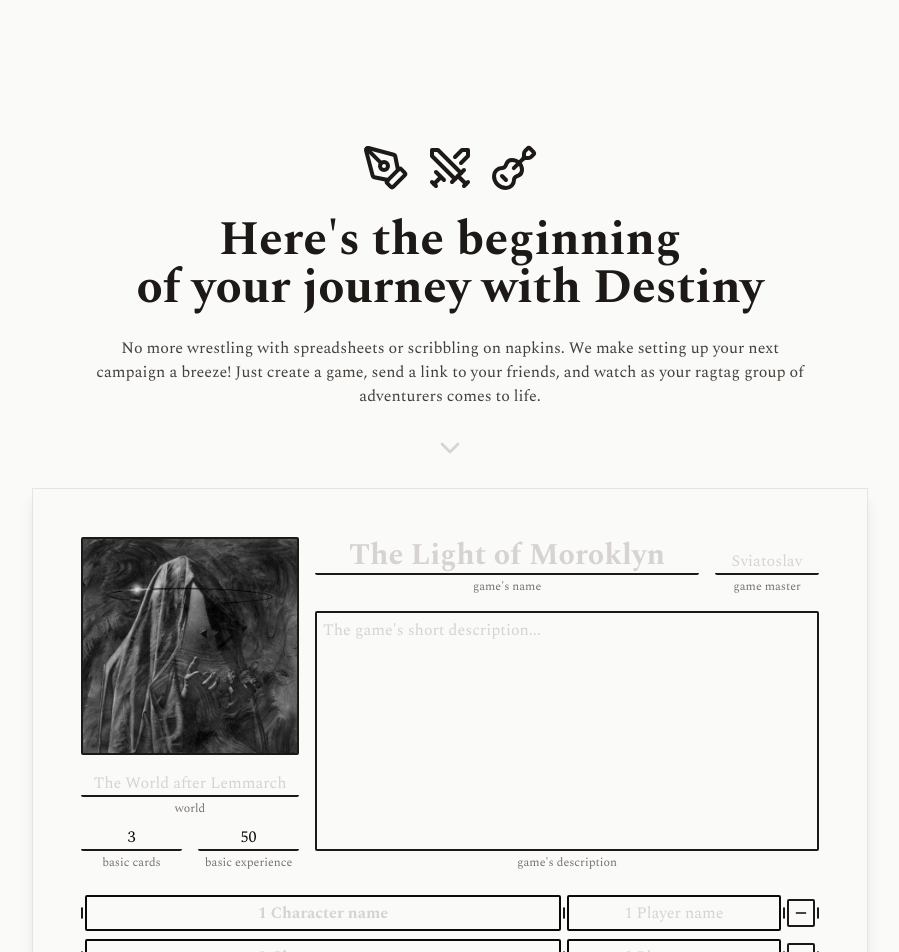
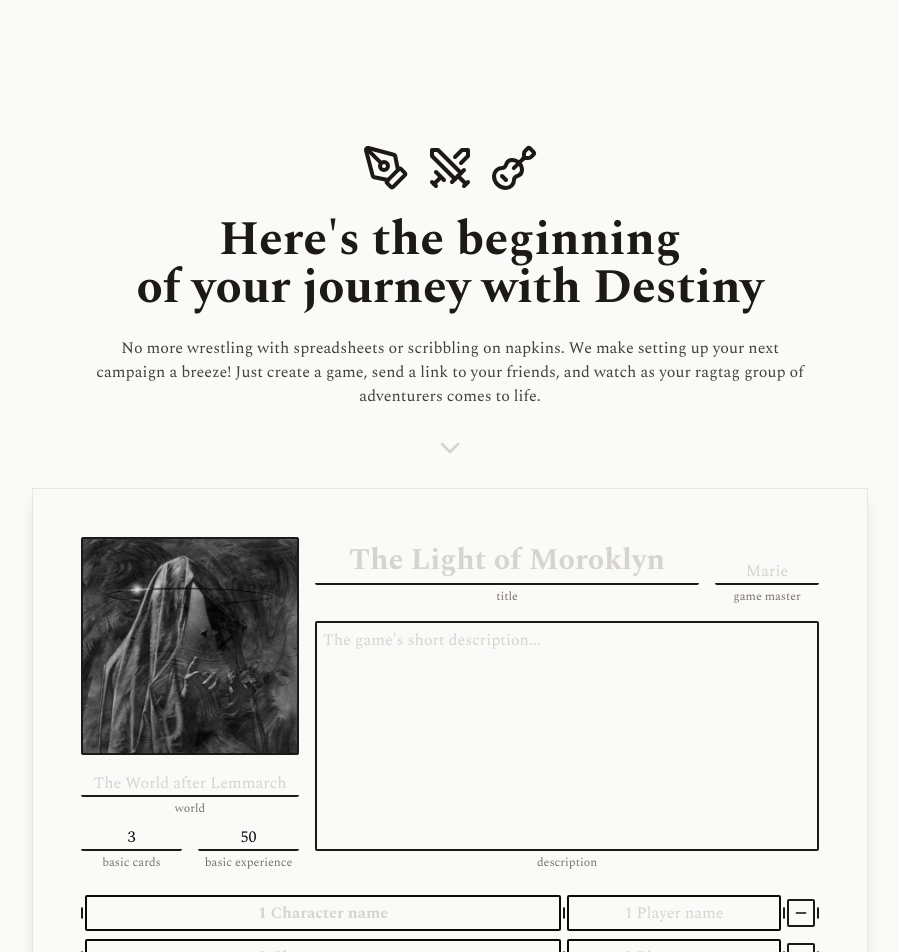
Before and after one commit to vistoriel/destiny-draft, a Next.js app: page / in a window 1280 px wide. Shown: the top 952 px of the page, without its empty margins (190-1089 px from the left). Built offline with nearby package versions, Linux system fonts and the light colour scheme; no server answers.

Commit message:
refactor: update labels and improve layout for draft inputs

```diff
--- a/components/draft/DraftForm.tsx
+++ b/components/draft/DraftForm.tsx
@@ -1,6 +1,5 @@
 'use client';
 
-import { useCallback } from 'react';
 import { useForm } from 'react-hook-form';
 import { DraftHeader } from './DraftHeader';
 import { useDraftRealtime } from '@/lib/hooks';
--- a/components/draft/DraftHeader.tsx
+++ b/components/draft/DraftHeader.tsx
@@ -77,7 +77,7 @@ export function DraftHeader<T extends FieldValues>({
           <div className="flex items-end gap-4">
             <LabeledInput
               variant="title"
-              label="game's name"
+              label="title"
               placeholder="The Light of Moroklyn"
               disabled={!isMaster}
               status={saveStatuses?.title || 'idle'}
@@ -87,7 +87,7 @@ export function DraftHeader<T extends FieldValues>({
             <LabeledInput
               label="game master"
               className="w-26"
-              placeholder="Sviatoslav"
+              placeholder="Marie"
               disabled={!isMaster}
               status={saveStatuses?.master_name || 'idle'}
               defaultValue={initialDraft?.master_name ?? ''}
@@ -96,7 +96,7 @@ export function DraftHeader<T extends FieldValues>({
           </div>
           <LabeledTextarea
             placeholder="The game's short description..."
-            label="game's description"
+            label="description"
             disabled={!isMaster}
             status={saveStatuses?.description || 'idle'}
             defaultValue={initialDraft?.description ?? ''}
--- a/components/ui/LabeledInput.tsx
+++ b/components/ui/LabeledInput.tsx
@@ -25,7 +25,7 @@ export function LabeledInput({
         type={type}
         className={cn(
           'text-center border-b-2 border-stone-900 placeholder:text-stone-300 rounded-xs focus:bg-primary-50 active:border-primary-900 focus:outline-2 focus-visible:outline-2 focus:border-primary-900 outline-primary-600 outline-offset-0 focus:z-10 disabled:cursor-text',
-          variant === 'title' && 'text-3xl font-bold min-w-96 w-96',
+          variant === 'title' && 'text-3xl font-bold min-w-96 w-96 h-full',
           variant === 'regular' && 'min-w-20 w-20',
           status === 'error' && 'border-red-500',
           className
--- a/components/ui/LabeledTextarea.tsx
+++ b/components/ui/LabeledTextarea.tsx
@@ -18,10 +18,10 @@ export function LabeledTextarea({
   ...props
 }: LabeledTextareaProps) {
   return (
-    <div className={cn('flex flex-col items-center gap-1', containerClassName)}>
+    <div className={cn('flex flex-col items-center gap-1 h-full', containerClassName)}>
       <textarea
         className={cn(
-          'block w-full h-60 leading-snug resize-none p-1.5 placeholder:text-stone-300 border-2 border-stone-900 rounded-xs cursor-text active:border-primary-900 focus:bg-primary-50 focus:outline-2 outline-primary-600 focus:z-10 outline-offset-0 disabled:cursor-text',
+          'block w-full h-full leading-snug resize-none p-1.5 placeholder:text-stone-300 border-2 border-stone-900 rounded-xs cursor-text active:border-primary-900 focus:bg-primary-50 focus:outline-2 outline-primary-600 focus:z-10 outline-offset-0 disabled:cursor-text',
           status === 'error' && 'border-red-500',
           className
         )}
```
